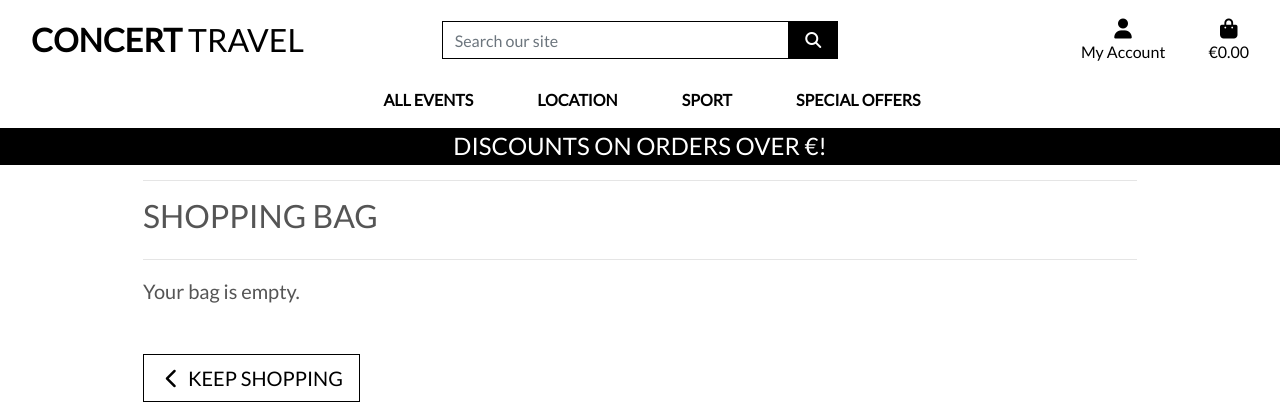
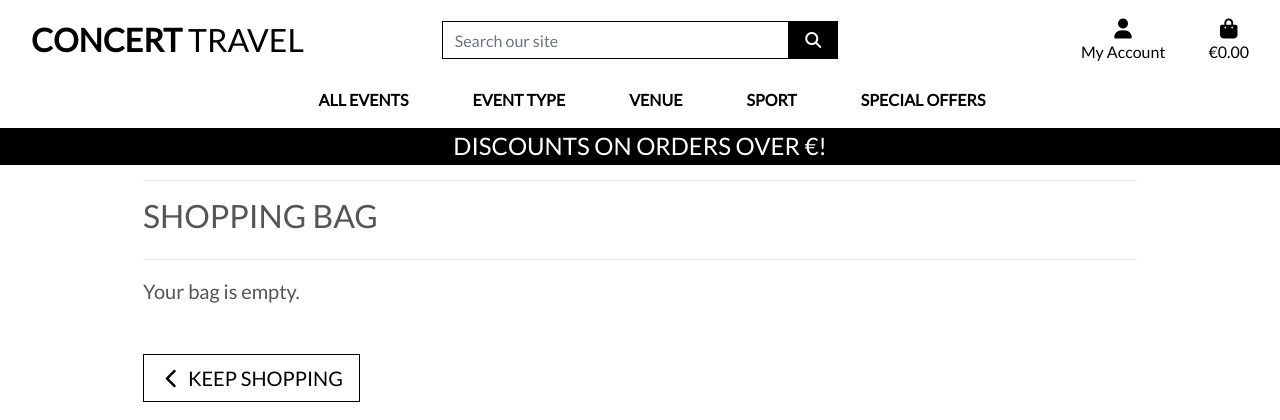
Before and after one commit to coder187/ci-ms4-concerttravel, a Django app: page /bag/ in a window 1280 px wide. Shown: the top 420 px of the page. Run offline with Django 3.2, Linux system fonts and the light colour scheme; some libraries are stand-ins or nearby versions.

Commit message:
added logic to menu bar events by location and type

```diff
--- a/templates/includes/main_nav.html
+++ b/templates/includes/main_nav.html
@@ -14,13 +14,27 @@
 
         <li class="nav-item dropdown">
             <a class="logo-font font-weight-bold nav-link text-black mr-5" href="#" id="clothing-link" data-toggle="dropdown" aria-haspopup="true" aria-expanded="false">
-                Location
+                Event Type
             </a>
             <div class="dropdown-menu border-0" aria-labelledby="clothing-link">
-                <a href="{% url 'events' %}?location=3Arena,Aviva Stadium,Croke Park,Malahide Castle,Dundrum Town Center" class="dropdown-item">Dublin</a>
+                <a href="{% url 'events' %}?event_type=Concert, Festival" class="dropdown-item">Live Music</a>
+                <a href="{% url 'events' %}?event_type=Sporting" class="dropdown-item">Live Sport</a>
+                <a href="{% url 'events' %}?event_type=Shopping,Day Trip" class="dropdown-item">Day Trips</a>
+                <a href="{% url 'events' %}" class="dropdown-item">All Journeys</a>
+            </div>
+        </li>
+
+        <li class="nav-item dropdown">
+            <a class="logo-font font-weight-bold nav-link text-black mr-5" href="#" id="clothing-link" data-toggle="dropdown" aria-haspopup="true" aria-expanded="false">
+                Venue
+            </a>
+            <div class="dropdown-menu border-0" aria-labelledby="clothing-link">
+                <a href="{% url 'events' %}?location=3Arena,Aviva Stadium,Malahide Castle,Croke Park,3Olympia" class="dropdown-item">Dublin</a>
                 <a href="{% url 'events' %}?location=Pairc UÍ Chaoimh,Irish Independent Park" class="dropdown-item">Cork</a>
-                <a href="{% url 'events' %}?location=INEC" class="dropdown-item">Killarney</a>
-                <a href="{% url 'events' %}?location=Thomond Park" class="dropdown-item">Limerick</a>
+                <a href="{% url 'events' %}?location=" class="dropdown-item">Belfast</a>
+                <a href="{% url 'events' %}?location=" class="dropdown-item">UK</a>
+                <a href="{% url 'events' %}?location=" class="dropdown-item">Galway</a>
+                <a href="{% url 'events' %}?location=" class="dropdown-item">Limerick</a>
                 <a href="{% url 'events' %}" class="dropdown-item">All Locations</a>
             </div>
         </li>
```
Also changed, not shown: events/templates/events/events.html (+9 -2 lines), events/views.py (+10 -1 lines), db.sqlite3.
